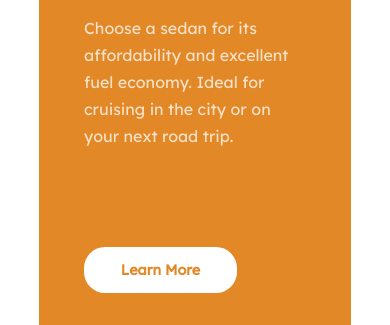
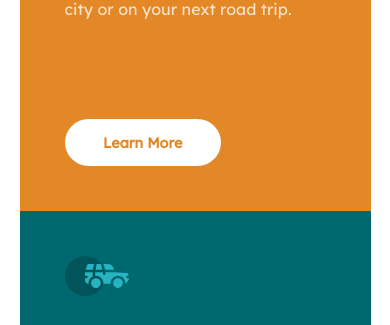
Before and after one commit to Kyaw-Min-lwin/3-column-preview-card-component, a plain HTML site: page index.html in a window 390 px wide. Shown: the part 284-609 px from the top of the page. Drawn offline with Linux system fonts and the light colour scheme.

Commit message:
Update style.css to make it mobile responsive.

```diff
--- a/style.css
+++ b/style.css
@@ -7,20 +7,25 @@
 body {
     font-family: 'Lexend Deca', sans-serif;
     height: 100vh;
-    /* display: flex;
+    display: flex;
     justify-content: center;
-    align-items: center; */
+    align-items: center;
     color: white;
 }
 
 .card {
-    width: 80%;
+    width: 90%;
     display: grid;
-    /* grid-template-columns: repeat(3, auto); */
-    grid-template-columns: repeat(auto-fill, minmax(300px, 1fr));
+    grid-template-columns: repeat(3, auto);
+    /* grid-template-columns: repeat(auto-fill, minmax(300px, 1fr)); */
     max-width: 1000px;
-    margin: 100px auto 0;
-    /* height: 500px; */
+}
+
+@media (max-width:999px) {
+    .card {
+        max-width: 800px;
+        width: 100%;
+    }
 }
 
 #sedans {
@@ -64,12 +69,11 @@ p {
 a {
     display: inline-block;
     background-color: #fff;
-    padding: 0.9rem 2.3rem;
+    padding: 0.9rem 2.4rem;
     cursor: pointer;
-    border-radius: 21px;
+    border-radius: 25px;
     font-size: 0.9rem;
     font-weight: 700;
-    /* width: max-content; */
     text-decoration: none;
     transition: 0.3s all linear;
 }
@@ -91,3 +95,19 @@ a {
     border: 2px solid white;
     background-color: transparent;
 }
+
+@media (max-width:800px) {
+    body {
+        height: auto;
+    }
+    .card {
+        grid-template-columns: 1fr;
+        width: 90%;
+    }
+    #sedans {
+        border-radius: 10px 10px 0 0;
+    }
+    #luxury {
+        border-radius: 0 0 10px 10px;
+    }
+}
```
